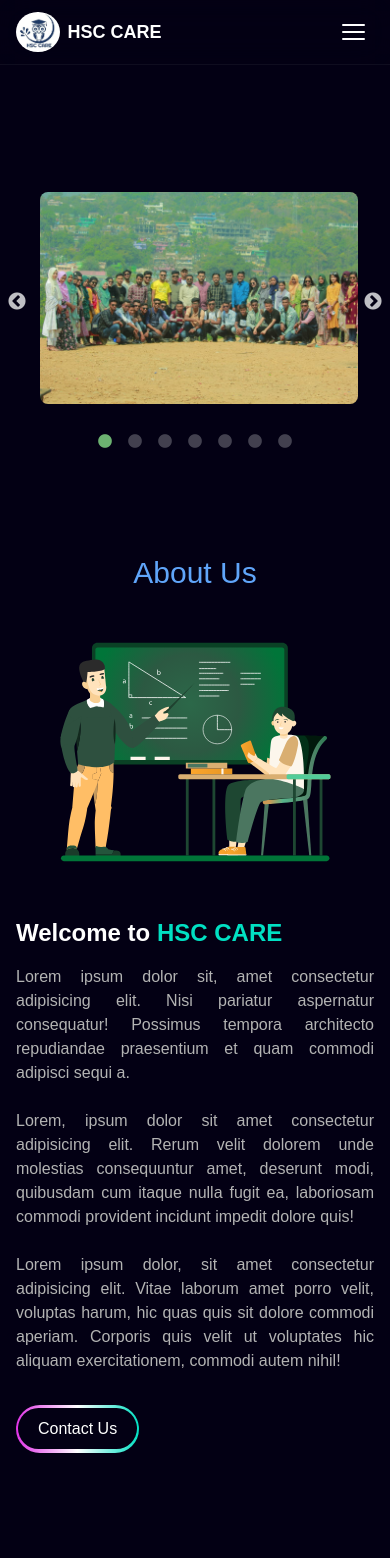
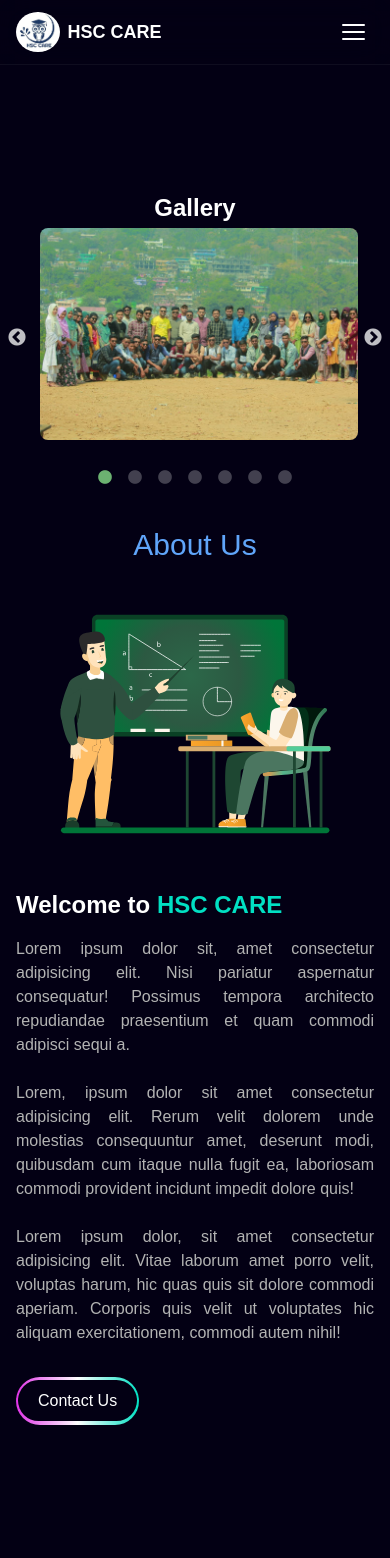
Before and after one commit to Rafat210907/hsc-care, a React (Vite) app: page / in a window 390 px wide. Shown: the top 1558 px of the page. Built offline with nearby package versions, Linux system fonts and the light colour scheme.

Commit message:
gallery and slide responsive

```diff
--- a/src/components/AboutUs.jsx
+++ b/src/components/AboutUs.jsx
@@ -11,7 +11,7 @@
   }, []);
   return (
 
-    <section id="about" className="sm:pt-32 relative mt-28">
+    <section id="about" className="sm:pt-32 relative mt-12">
       <h6 className="text-3xl sm:text-4xl text-blue-400 flex relative items-start text-center justify-center" data-aos='fade-down' data-aos-duration="300" >About Us</h6>
       <div data-aos='fade-up' data-aos-duration="800" className="max-width flex flex-col-reverse md:flex-row items-center justify-center mb-32 gap-10 sm:gap-6">
         <div className="w-full" data-aos='fade-right' data-aos-duration="800">
--- a/src/components/Slide.jsx
+++ b/src/components/Slide.jsx
@@ -40,6 +40,9 @@
 
   return (
     <div className="carousel mt-20" data-aos='fade-up' data-aos-duration="1200">
+       <h2  data-aos='fade-up' data-aos-duration="300" className="text-2xl sm:text-4xl text-center font-bold mb-1 sm:mb-8">
+        Gallery
+      </h2>
       <Slider {...settings}>
         <div className="box">
         <img src={img1} alt="Description 1" />
```
